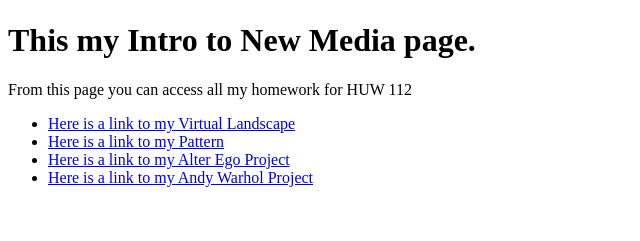
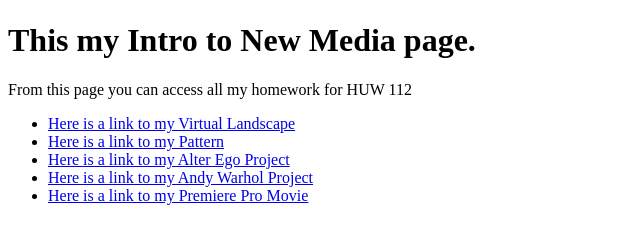
Before and after one commit to Maxaurich/MaxAurich25, a plain HTML site: page index.html in a window 1280 px wide. Shown: the part 69-310 px from the top of the page, without its empty margins (0-640 px from the left). Drawn offline with Linux system fonts and the light colour scheme.

Commit message:
Update index.html

```diff
--- a/index.html
+++ b/index.html
@@ -10,5 +10,6 @@
 <li><a href="pattern.html">Here is a link to my Pattern</a></li>
 <li><a href="alteregoproject.html">Here is a link to my Alter Ego Project</a></li>
 <li><a href="andywarholproject.html">Here is a link to my Andy Warhol Project</a></li>
+  <li><a href="premierepromovie.html">Here is a link to my Premiere Pro Movie</a></li>
 </body>
 </html>
```
